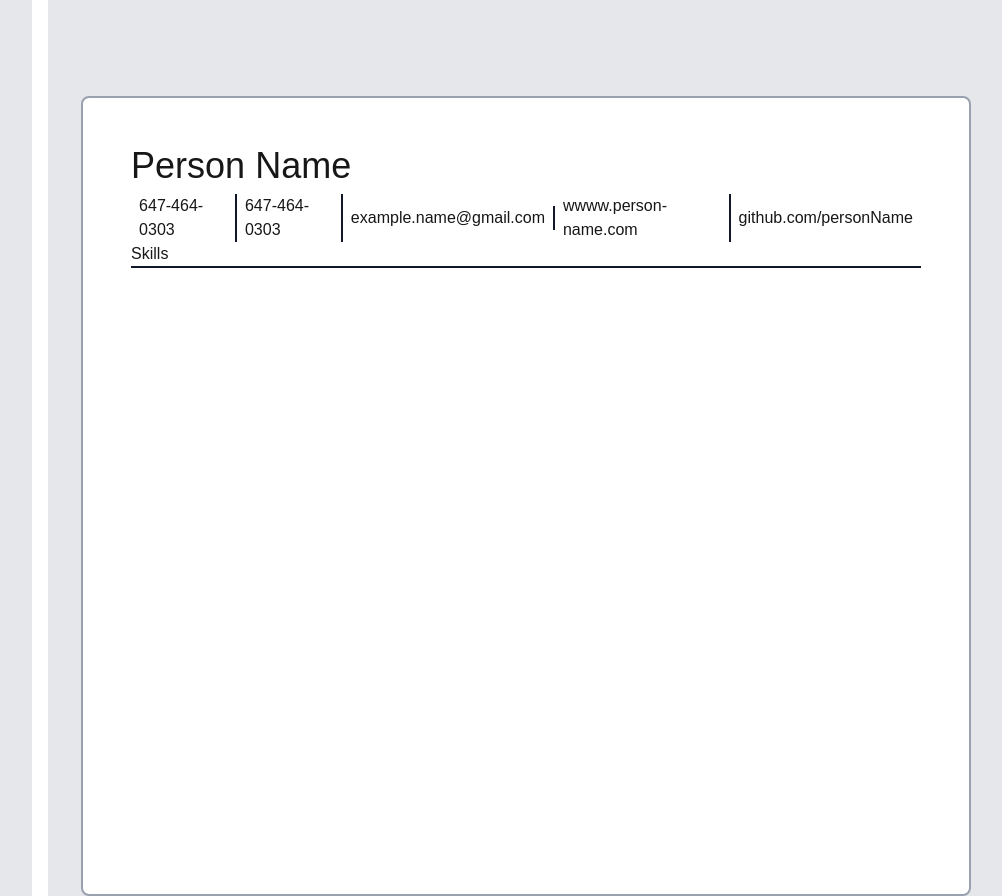
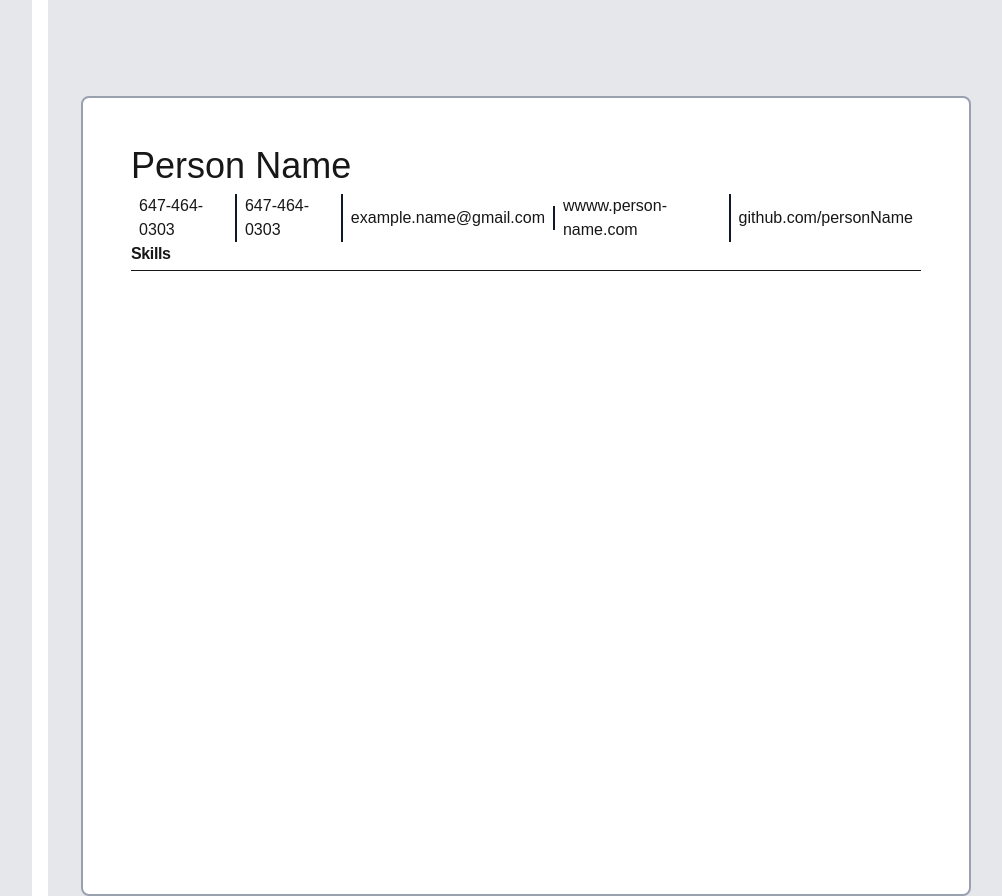
Before and after one commit to Justin-Bento/cv-application, a Next.js app: page / in a window 1280 px wide. Shown: the whole page, without its empty margins (276-1278 px from the left). Built offline with nearby package versions, Linux system fonts and the light colour scheme.

Commit message:
removed complex overhead for component

```diff
--- a/src/components/Headers.tsx
+++ b/src/components/Headers.tsx
@@ -6,9 +6,8 @@ interface HeaderInterface {
 
 export default function Headers({ title }: HeaderInterface) {
   return (
-    <>
-      <h2 className="">{title}</h2>
-      <div className="border border-gray-900 w-full"></div>
-    </>
+    <h2 className="scroll-m-10 border-b pb-1 text-base/6 font-semibold tracking-tight transition-colors m-0 p-0">
+      {title}
+    </h2>
   );
 }
```
